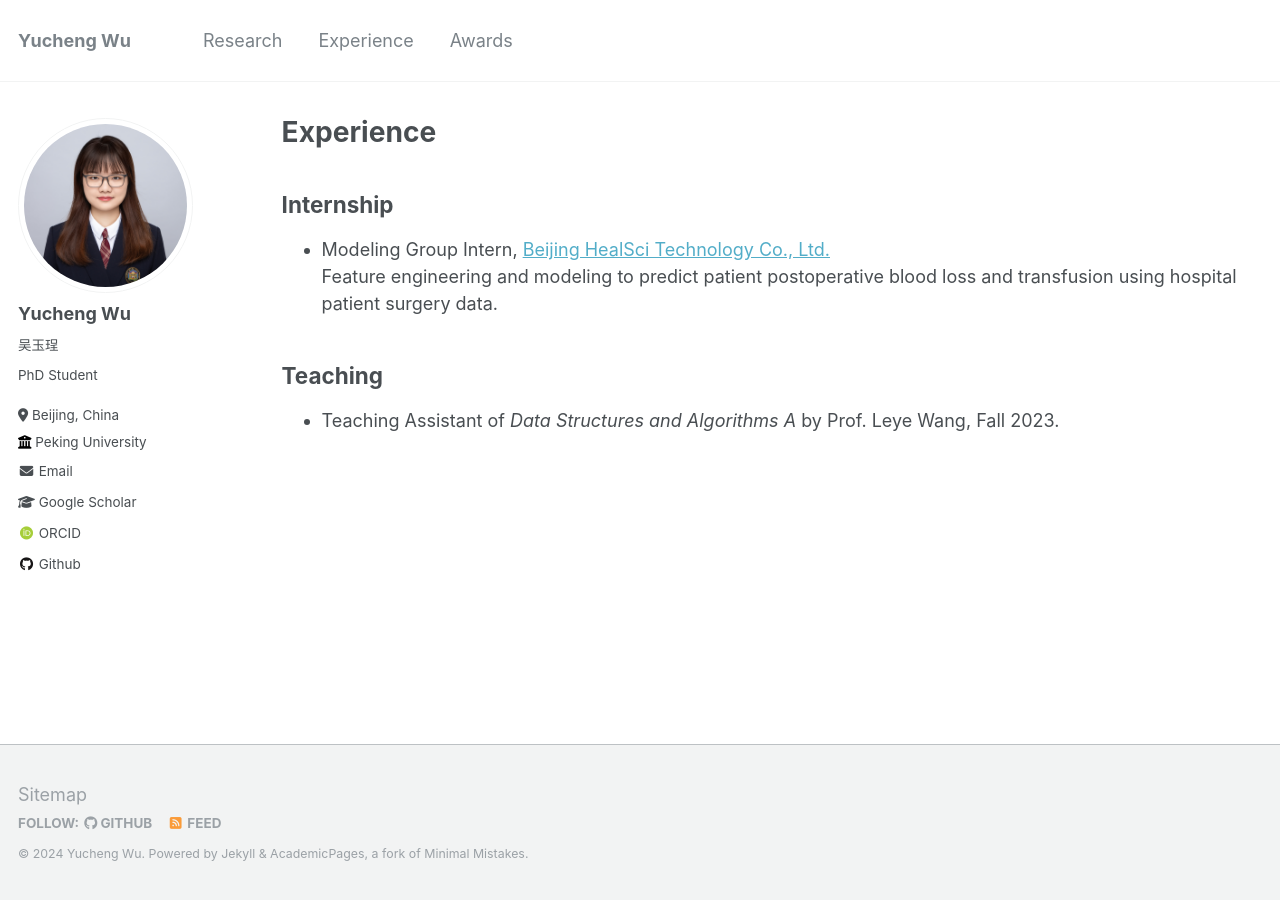
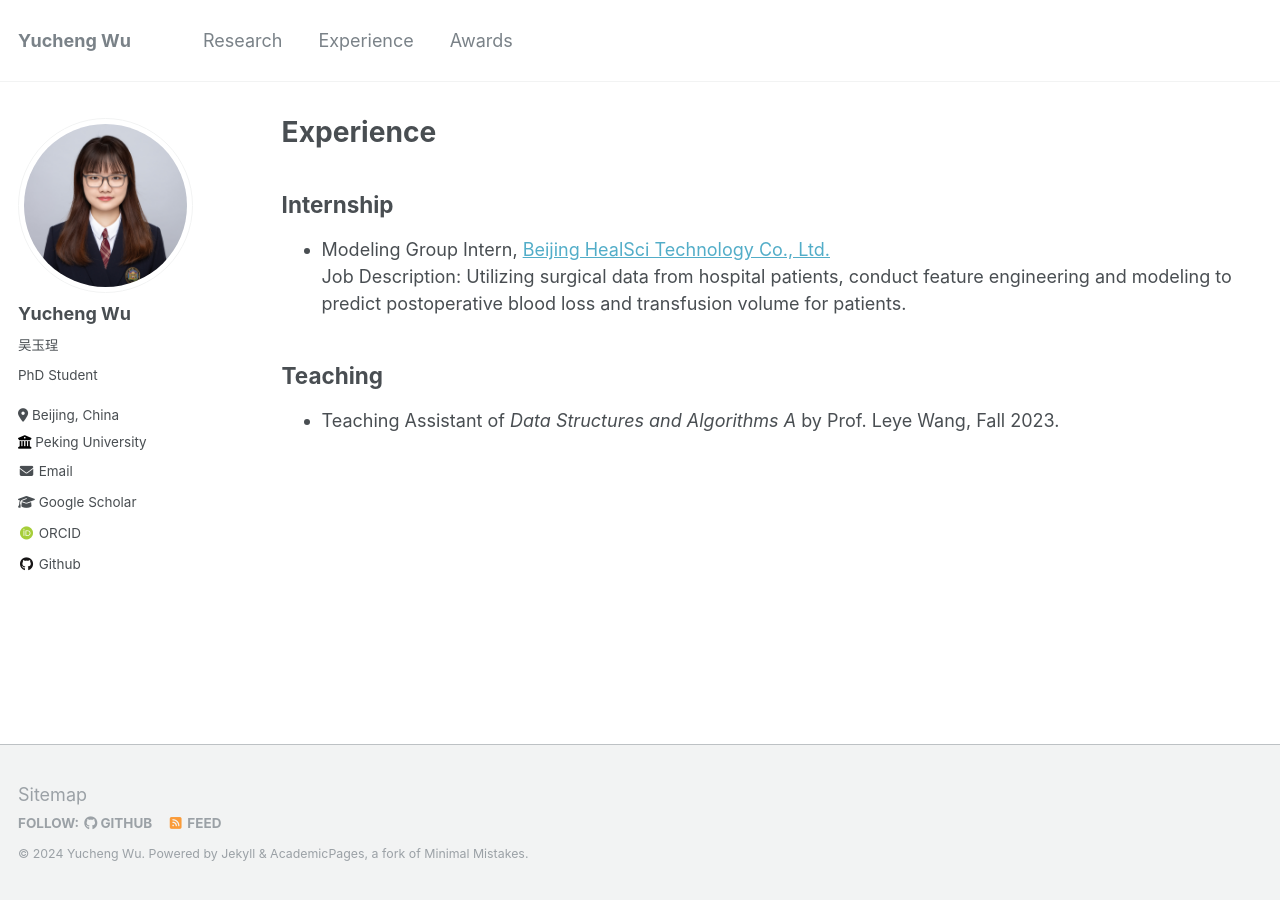
Before and after one commit to wuyucheng2002/wuyucheng2002.github.io, a Jekyll site: the page built from _pages/experience.md, in a window 1280 px wide. Built offline with Jekyll 4.4.1, drawn with Linux system fonts in a browser that asks for light colours; some web fonts are replaced.

Commit message:
Update experience.md

```diff
--- a/_pages/experience.md
+++ b/_pages/experience.md
@@ -8,7 +8,7 @@ author_profile: true
 ## Internship
 
 * Modeling Group Intern, <a href="https://www.healscitech.com/#/home" target="_blank">Beijing HealSci Technology Co., Ltd.</a> <br/>
-Feature engineering and modeling to predict patient postoperative blood loss and transfusion using hospital patient surgery data.
+Job Description: Utilizing surgical data from hospital patients, conduct feature engineering and modeling to predict postoperative blood loss and transfusion volume for patients.
 
 ## Teaching
 
```
